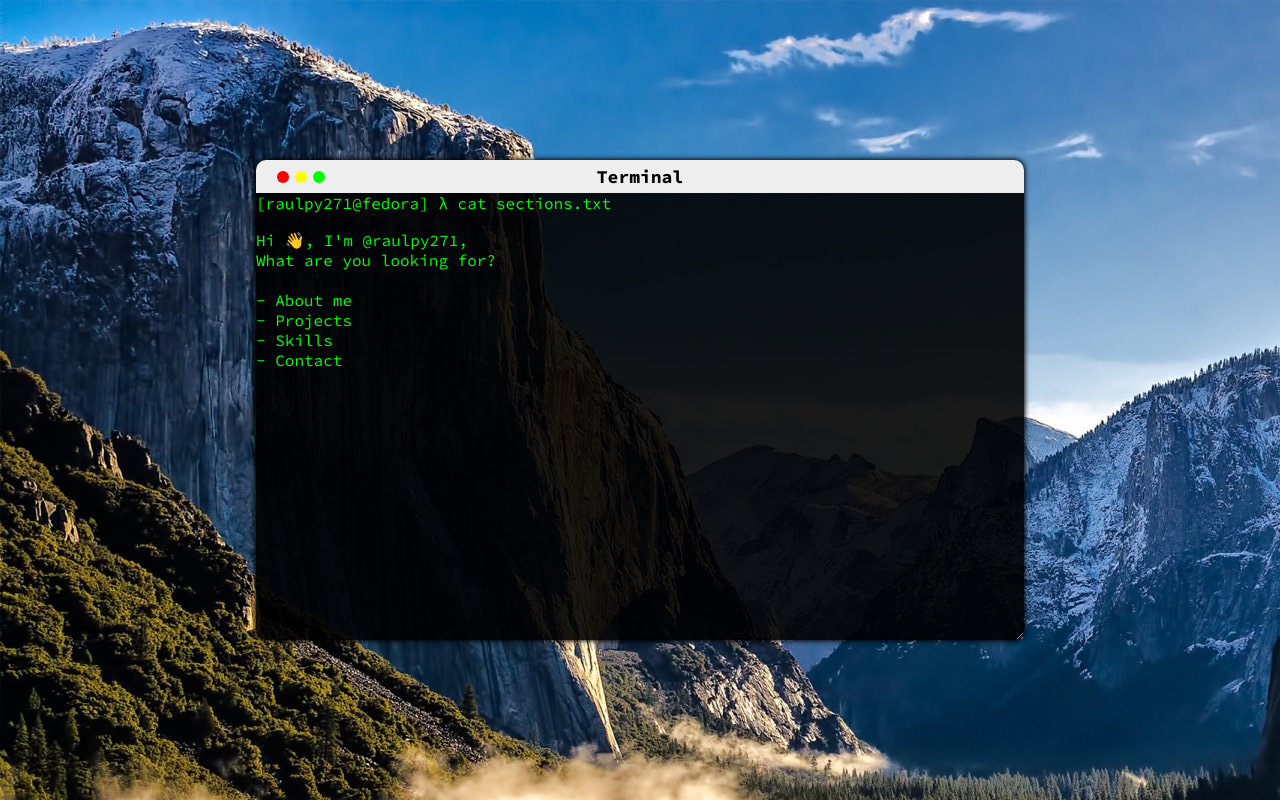
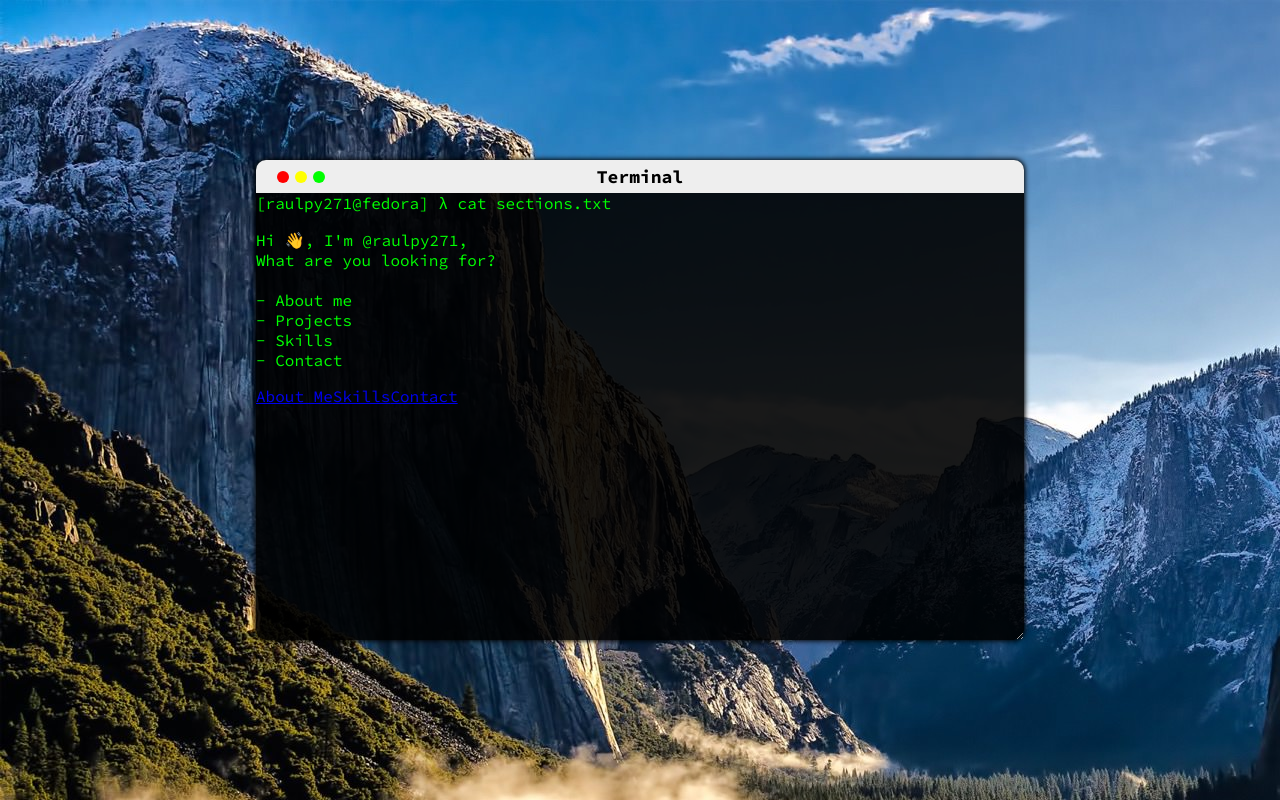
Before and after one commit to raulpy271/portfolioInTerminal, a React (Create React App) app: page / in a window 1280 px wide. Built offline with nearby package versions, Linux system fonts and the light colour scheme.

Commit message:
adding in the TerminalOutput component a footer with sections "About Me", "Skills", and "Contact"

```diff
--- a/src/TerminalOutput/TerminalOutput.js
+++ b/src/TerminalOutput/TerminalOutput.js
@@ -51,6 +51,7 @@ class TerminalOutput extends React.Component {
 
   render() {
     return (
+      <>
       <div className="outputDiv">
         <div className="promptDiv">
           <p id="promptText">{this.state.promptString}</p>
@@ -60,6 +61,12 @@ class TerminalOutput extends React.Component {
         </div>
         <p id="outputText">{this.state.sectionContent}</p>
       </div>
+      <p id="sections">
+        <a href="#aboutme">About Me</a>
+        <a href="#skills">Skills</a>
+        <a href="#contact">Contact</a>
+      </p>
+      </>
     )
   }
 }
```
